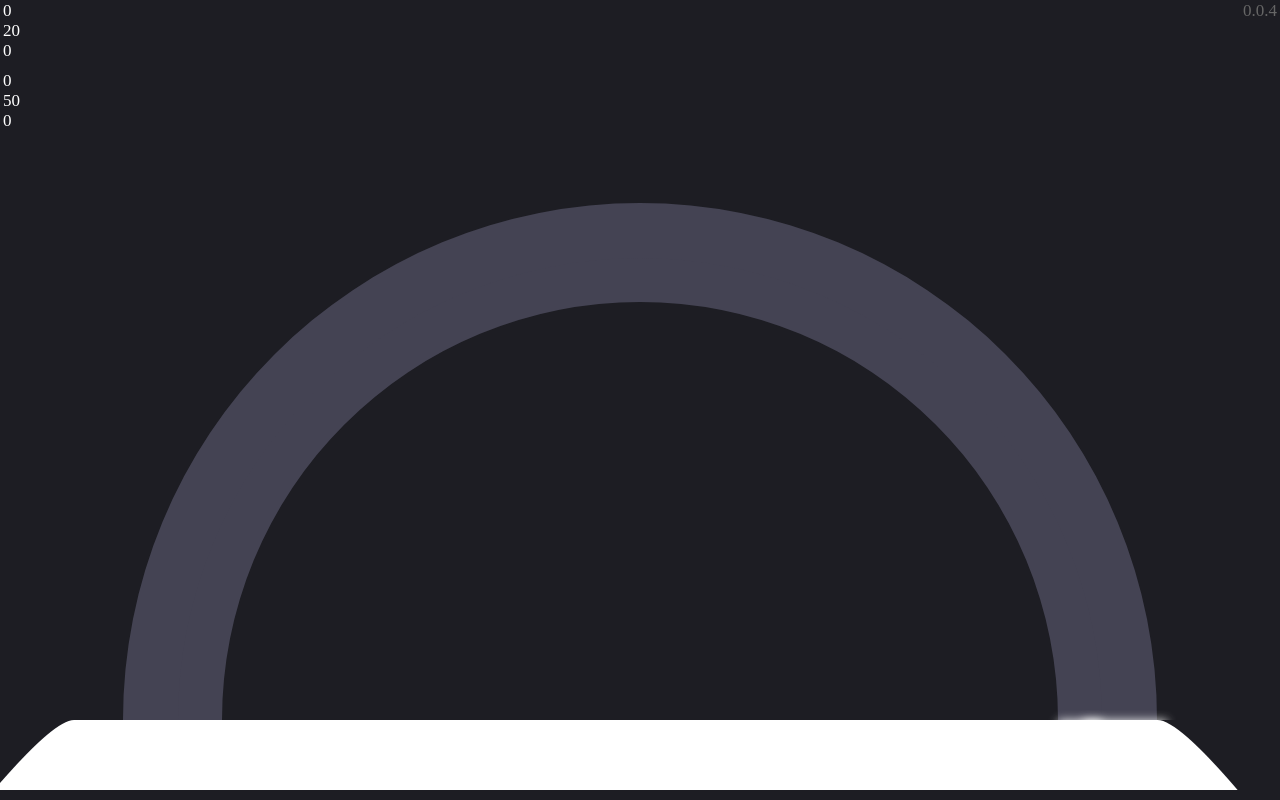
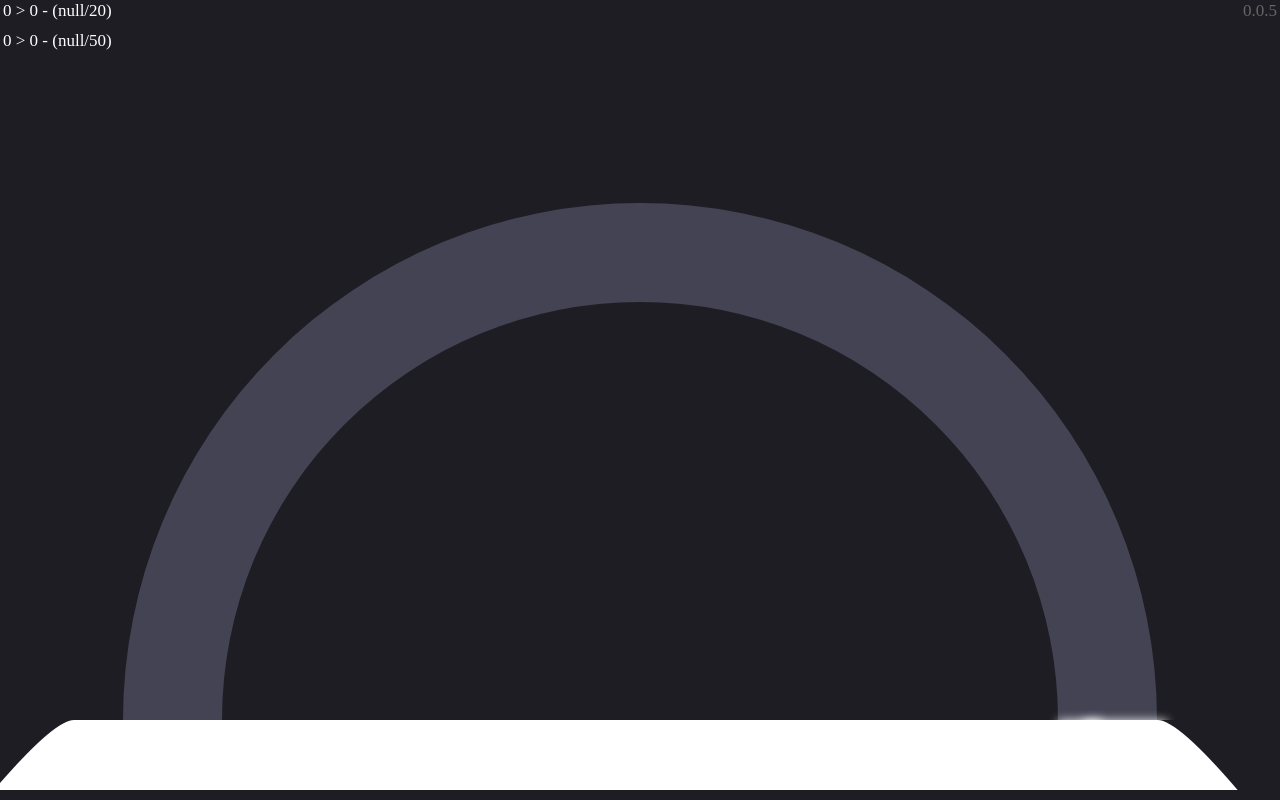
Before and after one commit to vern-da-coda/cobi-dashboard-01, a plain HTML site: page index.html in a window 1280 px wide. Drawn offline with Linux system fonts and the light colour scheme; a web font is replaced by a local one.

Commit message:
Several calculations adjusted. Clear number output adjusted.

```diff
--- a/css/style.css
+++ b/css/style.css
@@ -12,45 +12,17 @@ body, html {
     padding: 10px;
 }
 
-#curSpeed {
+#speed {
     color: #fff;
     position: absolute;
     top: 0;
     left: 3px;
 }
 
-#maxSpeed {
+#cadence {
     color: #fff;
     position: absolute;
-    top: 20px;
-    left: 3px;
-}
-
-#avrSpeed {
-    color: #fff;
-    position: absolute;
-    top: 40px;
-    left: 3px;
-}
-
-#curCadence {
-    color: #fff;
-    position: absolute;
-    top: 70px;
-    left: 3px;
-}
-
-#maxCadence {
-    color: #fff;
-    position: absolute;
-    top: 90px;
-    left: 3px;
-}
-
-#avrCadence {
-    color: #fff;
-    position: absolute;
-    top: 110px;
+    top: 30px;
     left: 3px;
 }
 
--- a/index.html
+++ b/index.html
@@ -18,13 +18,9 @@
 
         <div id="container"></div>
 
-        <div id="curSpeed">-</div>
-        <div id="maxSpeed">-</div>
-        <div id="avrSpeed">-</div>
+        <div id="speed">-</div>
 
-        <div id="curCadence">-</div>
-        <div id="maxCadence">-</div>
-        <div id="avrCadence">-</div>
+        <div id="cadence">-</div>
 
         <div id="version"></div>
 
--- a/js/bkdashboard.js
+++ b/js/bkdashboard.js
@@ -5,7 +5,7 @@ class BkDashboard
      */
     constructor()
     {
-        this.version = '0.0.4';
+        this.version = '0.0.5';
 
         this.localStorageAvailable =
             (
@@ -28,27 +28,28 @@ class BkDashboard
 
         this.acrToBackground = 5;
 
+        //Speed
         this.maxSpeed = 0;
         this.maxSpeedCeiling = 20;
-
+        this.maxSpeedCeilingBufer = 5;
         this.averageSpeed = 0;
-        this.averageCadence = 0;
-
-        this.lastSpeedUpdate = 0;
+        this.averageSpeedMultiplier = 10;
         this.checkSpeedInterval = 1000;
         this.checkSpeedIntervalObject = null;
+        this.lastSpeedUpdate = 0;
 
+        //Cadence
+        this.maxCadence = 0;
+        this.maxCadenceCeiling = 50;
+        this.maxCadenceCeilingBuffer = 10;
+        this.averageCadence = 0;
+        this.averageCadenceMultiplier = 100;
+        this.averageCadenceInterval = 1000;
+        this.averageCadenceIntervalObject = null;
         this.lastCadenceUpdate = 0;
+
         this.checkCadenceInterval = 1000;
         this.checkCadenceIntervalObject = null;
-
-        this.averageCadenceInterval = 1000;
-        this.averageCadenceIntervalObject = null;
-
-        this.maxCadence = 0;
-        this.maxCadenceCeiling = 50;
-
-        this.lastCadenceUpdate = 0;
     }
 
     /**
@@ -213,147 +214,15 @@ class BkDashboard
         $('#version').text(this.version);
     }
 
-    /**
-     * @param  speed
-     */
-    updateCurrentSpeedView(speed)
-    {
-        this.lastSpeedUpdate = Date.now().toString();
-
-        speed = this.round(speed);
-
-        this.setMaxSpeed(speed);
-
-        let opacity = 1;
-        if (speed === 0)
-        {
-            opacity = 0;
-        }
-
-        let tween =
-            new Konva.Tween(
-                {
-                    node:     this.curSpeedArc,
-                    rotation: this.calculateSpeedBasedRotation(speed),
-                    easing:   Konva.Easings.EaseInOut,
-                    duration: 0.5,
-                    opacity:  opacity
-                }
-            );
-
-        tween.play();
-
-        $('#curSpeed').text(speed);
-        $('#maxSpeed').text(this.maxSpeedCeiling);
-    }
-
-    updateCurrentCadenceView(cadence)
-    {
-        this.lastCadenceUpdate = Date.now().toString();
-
-        cadence = this.round(cadence);
-
-        this.setMaxCadence(cadence);
-        this.setAvrCadence(cadence);
-
-        let opacity = 1;
-        if (cadence === 0)
-        {
-            opacity = 0;
-        }
-
-        let tween =
-            new Konva.Tween(
-                {
-                    node:     this.curCadenceArc,
-                    rotation: this.calculateCadenceBasedRotation(cadence),
-                    easing:   Konva.Easings.EaseInOut,
-                    duration: 0.5,
-                    opacity:  opacity
-                }
-            );
-
-        tween.play();
-
-        $('#curCadence').text(cadence);
-        $('#maxCadence').text(this.maxCadenceCeiling);
-    }
-
-    updateAverageSpeedView(speed, initial = false)
-    {
-        speed = this.round(speed);
-
-        this.setAvrSpeed(speed);
-
-        let duration = 0.5;
-        if (initial === true)
-        {
-            duration = 5;
-        }
-
-        let rotation = 0;
-        if (speed !== 0)
-        {
-            rotation = this.calculateSpeedBasedRotation(speed) + 180;
-        }
-
-        let tween =
-            new Konva.Tween(
-                {
-                    node:     this.averageSpeedArc,
-                    rotation: rotation,
-                    easing:   Konva.Easings.EaseInOut,
-                    duration: duration,
-                }
-            );
-
-        tween.play();
-
-        $('#avrSpeed').text(speed);
-    }
-
-    updateAverageCadenceView(cadence, initial = false)
-    {
-        cadence = this.round(cadence);
-
-        this.setAvrCadence(cadence);
-
-        let duration = 0.5;
-        if (initial === true)
-        {
-            duration = 5;
-        }
-
-        let rotation = 0;
-        if (cadence !== 0)
-        {
-            rotation = this.calculateCadenceBasedRotation(cadence) + 180;
-        }
-
-        let tween =
-            new Konva.Tween(
-                {
-                    node:     this.averageCadenceArc,
-                    rotation: rotation,
-                    easing:   Konva.Easings.EaseInOut,
-                    duration: duration,
-                }
-            );
-
-        tween.play();
-
-        $('#avrCadence').text(cadence);
-    }
-
     initAverageSpeedView()
     {
-        this.setMaxSpeed(this.getAvrSpeed());
+        this.setMaxSpeed(this.getMaxSpeed());
         this.updateAverageSpeedView(this.getAvrSpeed(), true);
     }
 
     initAverageCadenceView()
     {
-        this.setMaxCadence(this.getAvrCadence());
+        this.setMaxCadence(this.getMaxCadence());
         this.updateAverageCadenceView(this.getAvrCadence(), true);
 
         if (this.averageCadenceIntervalObject === null)
@@ -395,6 +264,132 @@ class BkDashboard
         }
     }
 
+    /**
+     * @param  speed
+     */
+    updateCurrentSpeedView(speed)
+    {
+        this.lastSpeedUpdate = Date.now().toString();
+
+        speed = this.round(speed);
+
+        this.setMaxSpeed(speed);
+
+        let opacity = 1;
+        if (speed === 0)
+        {
+            opacity = 0;
+        }
+
+        let tween =
+            new Konva.Tween(
+                {
+                    node:     this.curSpeedArc,
+                    rotation: this.calculateSpeedBasedRotation(speed),
+                    easing:   Konva.Easings.EaseInOut,
+                    duration: 0.5,
+                    opacity:  opacity
+                }
+            );
+
+        tween.play();
+
+        $('#speed').text(speed + ' > ' + this.averageSpeed + ' - (' + this.maxSpeed + '/' + this.maxSpeedCeiling + ')');
+    }
+
+    updateCurrentCadenceView(cadence)
+    {
+        this.lastCadenceUpdate = Date.now().toString();
+
+        cadence = this.round(cadence);
+
+        this.setMaxCadence(cadence);
+        this.setAvrCadence(cadence);
+
+        let opacity = 1;
+        if (cadence === 0)
+        {
+            opacity = 0;
+        }
+
+        let tween =
+            new Konva.Tween(
+                {
+                    node:     this.curCadenceArc,
+                    rotation: this.calculateCadenceBasedRotation(cadence),
+                    easing:   Konva.Easings.EaseInOut,
+                    duration: 0.5,
+                    opacity:  opacity
+                }
+            );
+
+        tween.play();
+
+        $('#cadence').text(cadence + ' > ' + this.averageCadence + ' - (' + this.maxCadence + '/' + this.maxCadenceCeiling + ')');
+    }
+
+    updateAverageSpeedView(speed, initial = false)
+    {
+        speed = this.round(speed);
+
+        this.setAvrSpeed(speed);
+
+        let duration = 0.5;
+        if (initial === true)
+        {
+            duration = 5;
+        }
+
+        let rotation = 0;
+        if (speed !== 0)
+        {
+            rotation = this.calculateSpeedBasedRotation(speed) + 180;
+        }
+
+        let tween =
+            new Konva.Tween(
+                {
+                    node:     this.averageSpeedArc,
+                    rotation: rotation,
+                    easing:   Konva.Easings.EaseInOut,
+                    duration: duration,
+                }
+            );
+
+        tween.play();
+    }
+
+    updateAverageCadenceView(cadence, initial = false)
+    {
+        cadence = this.round(cadence);
+
+        this.setAvrCadence(cadence);
+
+        let duration = 0.5;
+        if (initial === true)
+        {
+            duration = 5;
+        }
+
+        let rotation = 0;
+        if (cadence !== 0)
+        {
+            rotation = this.calculateCadenceBasedRotation(cadence) + 180;
+        }
+
+        let tween =
+            new Konva.Tween(
+                {
+                    node:     this.averageCadenceArc,
+                    rotation: rotation,
+                    easing:   Konva.Easings.EaseInOut,
+                    duration: duration,
+                }
+            );
+
+        tween.play();
+    }
+
     calculateSpeedBasedRotation(speed)
     {
         let factor = (
@@ -415,37 +410,50 @@ class BkDashboard
 
     setAvrSpeed(speed)
     {
-        if (this.averageSpeed !== speed)
+        if (this.averageSpeed === null)
         {
             this.averageSpeed = speed;
+        }
 
-            if (this.localStorageAvailable === true)
+        if (speed > 0)
+        {
+            speed =
+                (
+                    (
+                        this.averageSpeed * (
+                        this.averageSpeedMultiplier - 1)) + speed) / this.averageSpeedMultiplier;
+
+            speed = this.round(speed);
+
+            if (this.averageSpeed !== speed)
             {
-                localStorage.setItem('averageSpeed', this.averageSpeed);
+                this.averageSpeed = speed;
+                this.storeItem('averageSpeed', this.averageSpeed);
             }
         }
     }
 
     setAvrCadence(cadence)
     {
+        if (this.averageCadence === null)
+        {
+            this.averageCadence = cadence;
+        }
+
         if (cadence > 0)
         {
-
             cadence =
                 (
                     (
-                        this.averageCadence * 99) + cadence) / 100;
+                        this.averageCadence * (
+                        this.averageCadenceMultiplier - 1)) + cadence) / this.averageCadenceMultiplier;
 
             cadence = this.round(cadence);
 
             if (this.averageCadence !== cadence)
             {
                 this.averageCadence = cadence;
-
-                if (this.localStorageAvailable === true)
-                {
-                    localStorage.setItem('averageCadence', this.averageCadence);
-                }
+                this.storeItem('averageCadence', this.averageCadence);
             }
         }
     }
@@ -487,15 +495,36 @@ class BkDashboard
         if (speed > this.maxSpeedCeiling)
         {
             this.maxSpeed = this.round(speed);
-            this.maxSpeedCeiling = Math.ceil(this.maxSpeed / 5) * 5;
+            this.maxSpeedCeiling = Math.ceil(this.maxSpeed / this.maxSpeedCeilingBufer) * this.maxSpeedCeilingBufer;
+
+            if (this.maxSpeed === this.maxSpeedCeiling)
+            {
+                this.maxSpeedCeiling += 5;
+            }
+
+            this.storeItem('maxSpeed', this.maxSpeed);
+            this.storeItem('maxSpeedCeiling', this.maxSpeedCeiling);
+        }
+    }
+
+    getMaxSpeed()
+    {
+        if (this.localStorageAvailable === true)
+        {
+            let value = localStorage.getItem('maxSpeed');
 
             if (typeof(
-                    Storage) !== 'undefined')
+                    value) !== 'undefined')
             {
-                localStorage.setItem('maxSpeed', this.maxSpeed);
-                localStorage.setItem('maxSpeedCeiling', this.maxSpeedCeiling);
+                this.maxSpeed = value;
             }
         }
+        else
+        {
+            this.maxSpeed = this.getAvrSpeed();
+        }
+
+        return this.maxSpeed;
     }
 
     setMaxCadence(cadence)
@@ -503,19 +532,48 @@ class BkDashboard
         if (cadence > this.maxCadenceCeiling)
         {
             this.maxCadence = this.round(cadence);
-            this.maxCadenceCeiling = Math.ceil(this.maxCadence / 10) * 10;
+            this.maxCadenceCeiling = Math.ceil(this.maxCadence / this.maxCadenceCeilingBuffer) * this.maxCadenceCeilingBuffer;
+
+            if (this.maxCadence === this.maxCadenceCeiling)
+            {
+                this.maxCadenceCeiling += this.maxCadenceCeilingBuffer;
+            }
+
+            this.storeItem('maxCadence', this.maxCadence);
+            this.storeItem('maxCadenceCeiling', this.maxCadenceCeiling);
+        }
+    }
+
+    getMaxCadence()
+    {
+        if (this.localStorageAvailable === true)
+        {
+            let value = localStorage.getItem('maxCadence');
 
             if (typeof(
-                    Storage) !== 'undefined')
+                    value) !== 'undefined')
             {
-                localStorage.setItem('maxCadence', this.maxCadence);
-                localStorage.setItem('maxCadenceCeiling', this.maxCadenceCeiling);
+                this.maxCadence = value;
             }
         }
+        else
+        {
+            this.maxCadence = this.getAvrCadence();
+        }
+
+        return this.maxCadence;
     }
 
     round(value)
     {
         return Math.round(value * 10) / 10;
     }
+
+    storeItem(key, value)
+    {
+        if (this.localStorageAvailable === true)
+        {
+            localStorage.setItem(key, value);
+        }
+    }
 }
```
